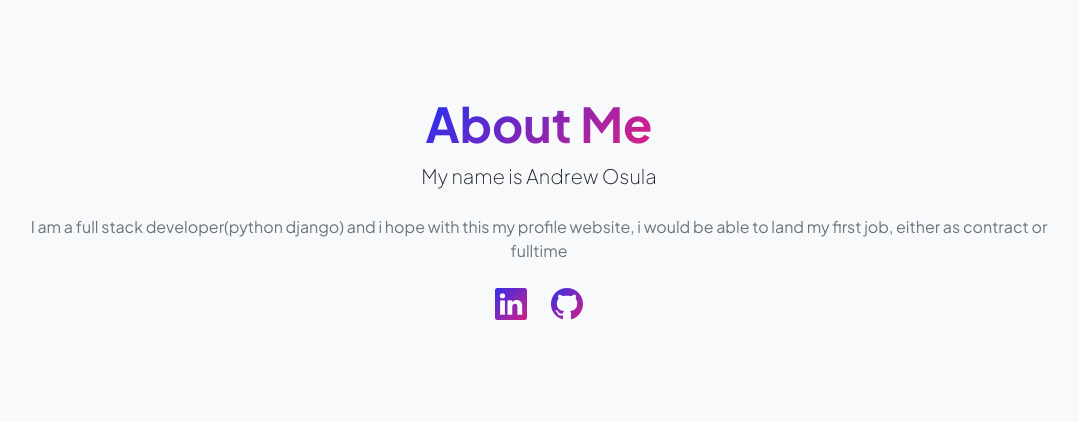
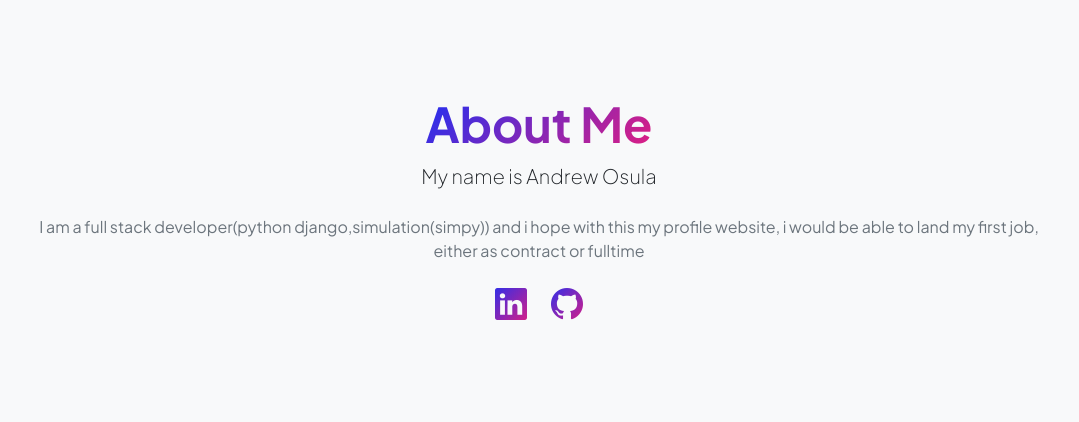
Before and after one commit to osula-max/personalwebsite-main, a Django app: page / in a window 1280 px wide. Shown: the part 1066-1488 px from the top of the page, without its empty margins (101-1180 px from the left). Run offline with Django 3.2, Linux system fonts and the light colour scheme; some libraries are stand-ins or nearby versions.

Commit message:
Add files via upload

```diff
--- a/projects/templates/index.html
+++ b/projects/templates/index.html
@@ -152,11 +152,11 @@
                         <div class="text-center my-5">
                             <h2 class="display-5 fw-bolder"><span class="text-gradient d-inline">About Me</span></h2>
                             <p class="lead fw-light mb-4">My name is Andrew Osula</p>
-                            <p class="text-muted">I am a full stack developer(python django) and i hope with this my profile website, i would be able to land my first job, either as contract or fulltime</p>
+                            <p class="text-muted">I am a full stack developer(python django,simulation(simpy)) and i hope with this my profile website, i would be able to land my first job, either as contract or fulltime</p>
                             <div class="d-flex justify-content-center fs-2 gap-4">
 
                                 <a class="text-gradient" href="https://www.linkedin.com/in/andrew-osula-4459a574/"><i class="bi bi-linkedin"></i></a>
-                                <a class="text-gradient" href="https://github.com/osula-max/omosula"><i class="bi bi-github"></i></a>
+                                <a class="text-gradient" href="https://github.com/osula-max"><i class="bi bi-github"></i></a>
                             </div>
                         </div>
                     </div>
```
